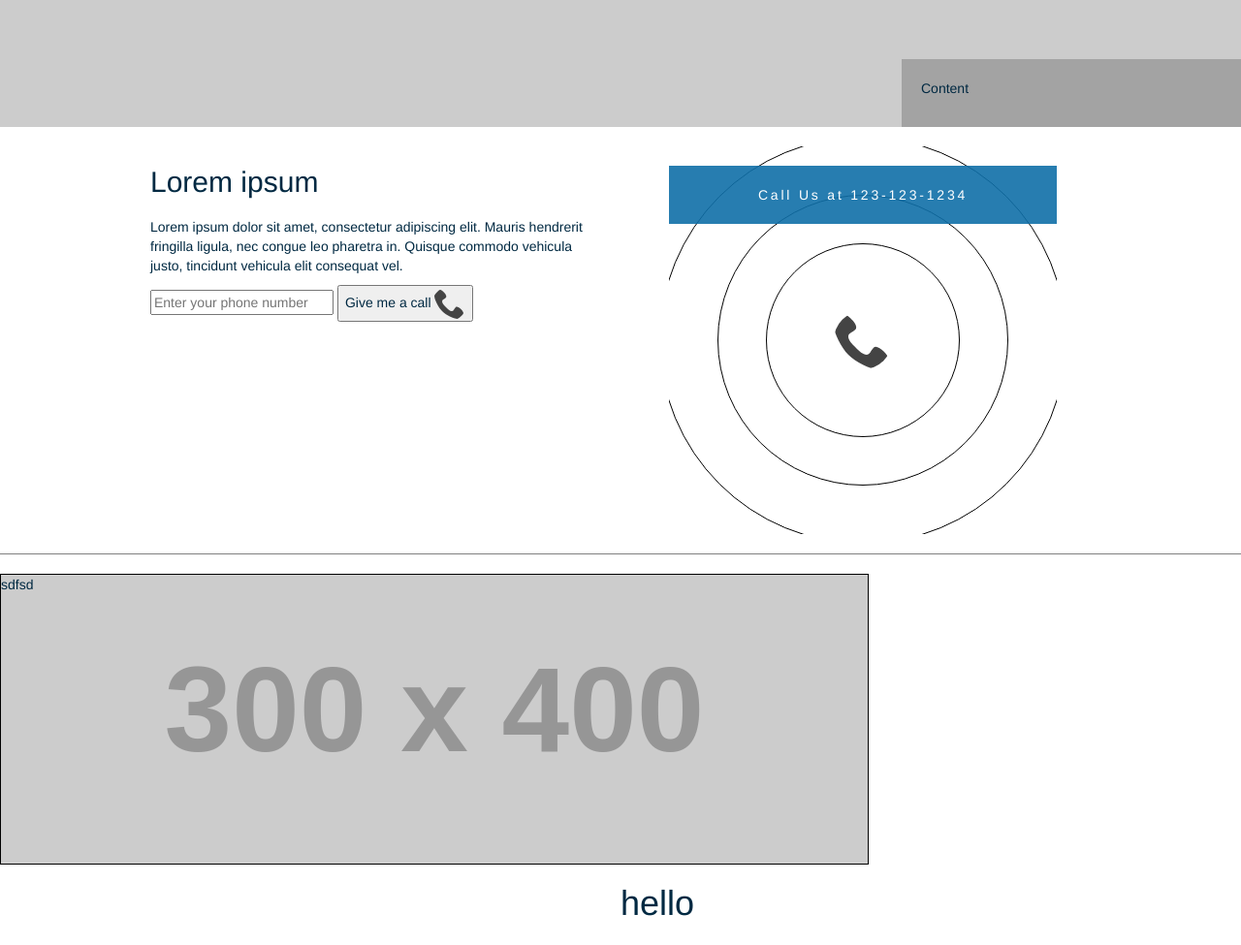
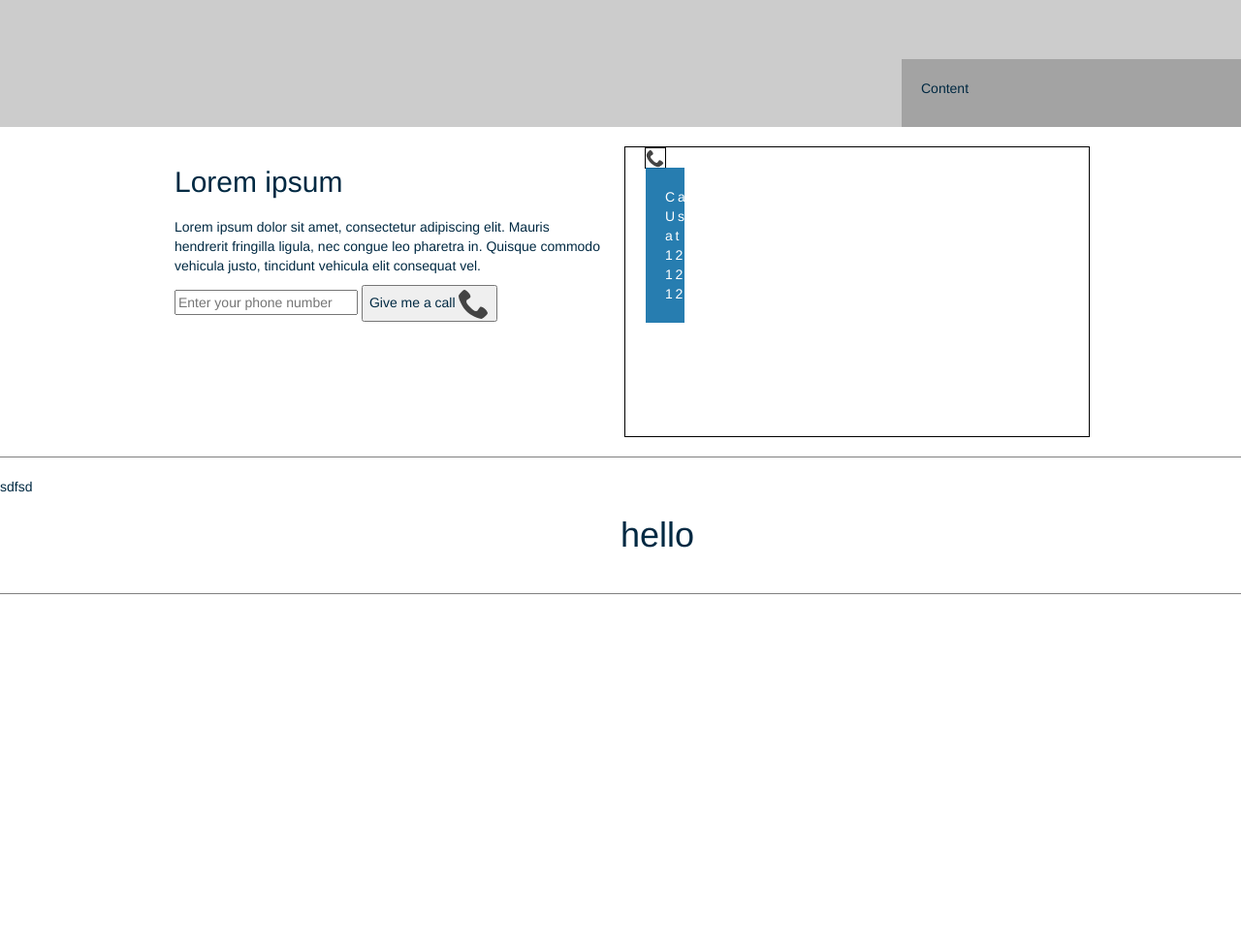
Before and after one commit to ZeroG001/insonez, a plain HTML site: page index.html in a window 1280 px wide. Shown: the part 620-1595 px from the top of the page at 97% size. After the commit the page ends 1233 px from the top, so only its background shows below. Drawn offline with Linux system fonts and the light colour scheme; placeholder pictures from the web are drawn by us; a script that the page names is missing; files whose address does not match are found by name.

Commit message:
added 3rd section of page:

```diff
--- a/css/main.scss
+++ b/css/main.scss
@@ -1,4 +1,8 @@
-/* Note - Doing my best to use a mobile first approach for this site */
+/*
+
+Note - the CSS was built using a mobile first approach. so only the media
+
+*/
 
 
 
@@ -35,12 +39,33 @@ body {
 }
 
 
+/* General Styles
+---------------------------- */
+
+.clearfix::after {
+	content: "";
+	display: table;
+	clear: both;
+}
+
+.center-wrap {
+	position: relative;
+	width: 960px;
+	margin: 0px auto;
+
+}
+
+
 /* Header & Navigation
 ---------------------------- */
 
+.navbar {
+	min-height: 100px;
+}
+
 .navbar-header {
 	padding: 20px 0px 20px 20px;
-}
+
 
 	.navbar-brand {
 		background-image: url('../img/insone_small.png');
@@ -49,6 +74,7 @@ body {
 
 		/*border: 1px solid black;*/
 		width: 200px;
+	}
 }
 
 
@@ -59,13 +85,15 @@ body {
 	li a { padding: 20px }
 }
 
+
+/* Hamburger Manu */
 .nav-menu-button {
 	position: absolute;
 	right: 0;
 	top:0;
 	box-sizing: border-box;
 	width: 100px;
-	padding: 34px;
+	padding: 28px 34px;
 	height: 100%;
 	/*padding: 20px 0px 20px 20px;*/
 
@@ -135,23 +163,21 @@ body {
 /* Main Content
 ----------------------------*/
 
-
-
-
 .main-content-section {
 	position: relative;
 	padding: 20px 0px;
 	border-bottom: 1px solid gray;
+
 
 	h2 {
 		margin: 0;
 		padding: 20px 0px;
 	}
 
-	.section-img-left {
+	.content-section-img {
 		display: block;
 		border: 1px solid black;
-		width: 70%;
+		width: 100%;
 		height: 300px;
 		background-image: url('http://placehold.it/300x400');
 		background-size: cover;
@@ -166,13 +192,10 @@ body {
 
 .contact-call-wrapper {
 
-	display: block;
+	border: 1px solid black;
+	display: inline-block;
 	position: relative;
-	width: 400px;
-	height: 400px;
 	margin: 0px auto;
-	overflow: hidden;
-
 
 	.contact-header {
 
@@ -192,49 +215,20 @@ body {
 
 	}
 
-	.pulse-box-one,
-	.pulse-box-two,
-	.pulse-box-three {
-		position: absolute;
-		border: 1px solid black;
-		border-radius: 50%;
-	}
-
-	.pulse-box-one {
-		width: 300px; height: 300px;
-
-		right: calc(50% - 150px);
-		bottom: calc(50% - 150px);
-		z-index: 30;
-	}
-
-	.pulse-box-two {
-		width: 200px; height: 200px;
-
-		right: calc(50% - 100px);
-		bottom: calc(50% - 100px);
-		z-index: 20;
-	}
-
-	.pulse-box-three {
-
-		width: 420px; height: 420px;
-
-		right: calc(50% - 210px);
-		bottom: calc(50% - 210px);
-		z-index: 10;
-	}
-
 
 	#phone-image {
 		text-align: center;
-		width: 100%;
-		height:100%;
-		padding: 170px;
+		width: 20px;
+		height: 20px;
 		border-radius: 50%;
 	}
 
 
+
+}
+
+	#contact-me-form {
+		margin: 0;
 	}
 
 
@@ -248,20 +242,32 @@ body {
 /* Media Queries
 ----------------------------*/
 
-@media screen and (max-width: 784px) {
-/* This will be applied after 728px */
+@media screen and (max-width: 768px) {
+/* This will be applied after 768px */
+
 
 }
+
+
+
+
+
 
 @media screen and (min-width: 768px) {
 /* This will be applied before 768px */
 
 	/* Header & Navigation
 	---------------------------- */
+
+	.navbar-header {
+		float: left;
+	}
+
 	.navbar-nav {
 
 		padding: 0;
 		display: inline;
+		float: right;
 		li a { padding: 40px 20px; }
 	}
 
@@ -270,4 +276,50 @@ body {
 		display: none;
 	}
 
+	/* Main Content
+	----------------------------*/
+
+	.main-content-section {
+
+		h2 {}
+
+		.content-section-img  {
+			display: inline;
+			float: left;
+			border: 1px solid black;
+			width: 50%;
+			height: 20px;
+			background-image: url('http://placehold.it/300x400');
+			background-size: cover;
+			background-position: center;
 		}
+
+	}
+
+	.center-wrap {
+
+		.left-col,
+		.right-col {
+			box-sizing: border-box;
+			width: 50%;
+			padding: 0px 20px;
+			position: relative;
+			display: inline-block;
+			margin-right: -4px;
+			vertical-align: top;
+			height: 300px;
+		}
+
+		.left-col {
+			float: left;
+		}
+		.right-col {
+			float: right;
+			border: 1px solid black;
+		}
+
+		.left-side {}
+
+	}
+
+}
--- a/index.html
+++ b/index.html
@@ -15,7 +15,7 @@
 
 		<nav class="navbar navbar-default navbar-fixed-top">
 
-			<div class="container-fluid fluid-custom">
+			<div class="center-wrap">
 
 				<div class="navbar-header">
 					<a class="navbar-brand" href="#"> </a>
@@ -32,7 +32,6 @@
 				<ul class="nav navbar-nav navbar-right">
 					<li> <a href=""> Home </a> </li>
 					<li> <a href=""> Our Carriers </a> </li>
-					<li> <a href=""> Our Affiliates </a> </li>
 					<li> <a href=""> Contact Us </a> </li>
 					<li> <a href=""> Get a Quote </a> </li>
 				</ul>
@@ -69,20 +68,19 @@
 
 		<!-- =========================== Main Content =========================== -->
 
-		<section class="main-content-section">
+		<section class="main-content-section clearfix">
 
-			<div class="container-fluid fluid-custom">
+			<div class="center-wrap">
 
-				<div class="row">
+				<div class="left-col">
 
-					<div class="col-xs-12 col-sm-12 col-md-6 col-lg-6">
-						<div>
 					<h2> Lorem ipsum </h2>
 
 					<p>
 						Lorem ipsum dolor sit amet, consectetur adipiscing elit. Mauris hendrerit fringilla ligula,
 						nec congue leo pharetra in. Quisque commodo vehicula justo, tincidunt vehicula elit consequat vel.
 					</p>
+
 
 					<form id="contact-me-form">
 						<input type="text" placeholder="Enter your phone number"> </input>
@@ -91,10 +89,7 @@
 
 				</div>
 
-					</div>
-
-
-					<div class="col-xs-12 col-sm-12 col-md-6 col-lg-6">
+				<div class="right-col">
 
 					<div class="contact-call-wrapper">
 
@@ -102,23 +97,33 @@
 							Call Us at 123-123-1234
 						</div>
 
+						<!--
 						<div class="pulse-box-one"> </div>
 						<div class="pulse-box-two"> </div>
 						<div class="pulse-box-three"> </div>
-							<img id="phone-image" src="img/svg/phone.svg">
+						-->
+						<img id="phone-image" src="img/svg/phone.svg" />
 
 					</div>
 
 				</div>
 
+
 			</div>
+
+
+
+
+
+		</section>
+
 
 		</section>
 
 
 		<section class="main-content-section">
 
-			<div class="section-img-left">
+			<div class="section-img-center">
 				sdfsd
 			</div>
 
@@ -126,7 +131,7 @@
 
 				<div class="row">
 
-					<div class=" col-lg-offset-6 col-md-offset-6 col-lg-offset-6">
+					<div class=" col-sm-offset-6 col-md-offset-6 col-lg-offset-6">
 						<h1> hello<h1>
 					</div>
 
```
Also changed, not shown: css/main.css. Lines whose indentation alone changed are shown as unchanged.
